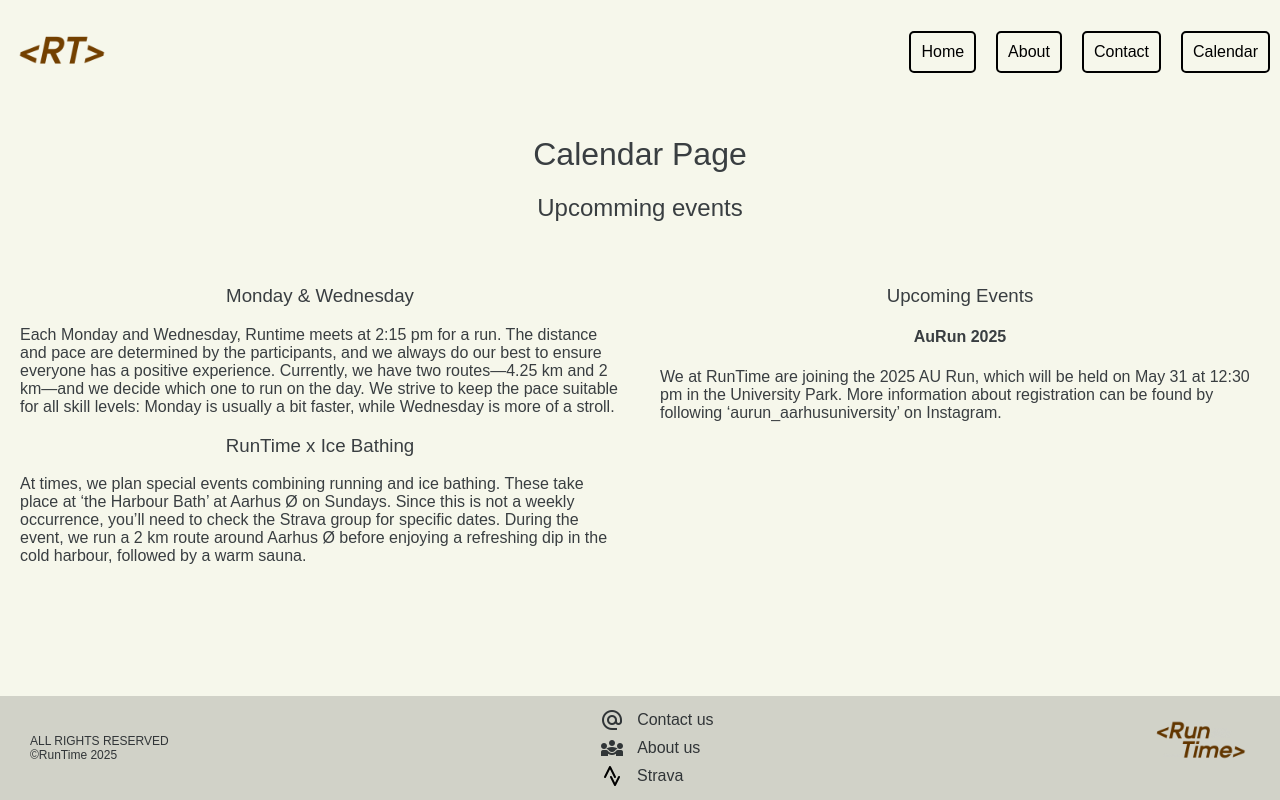
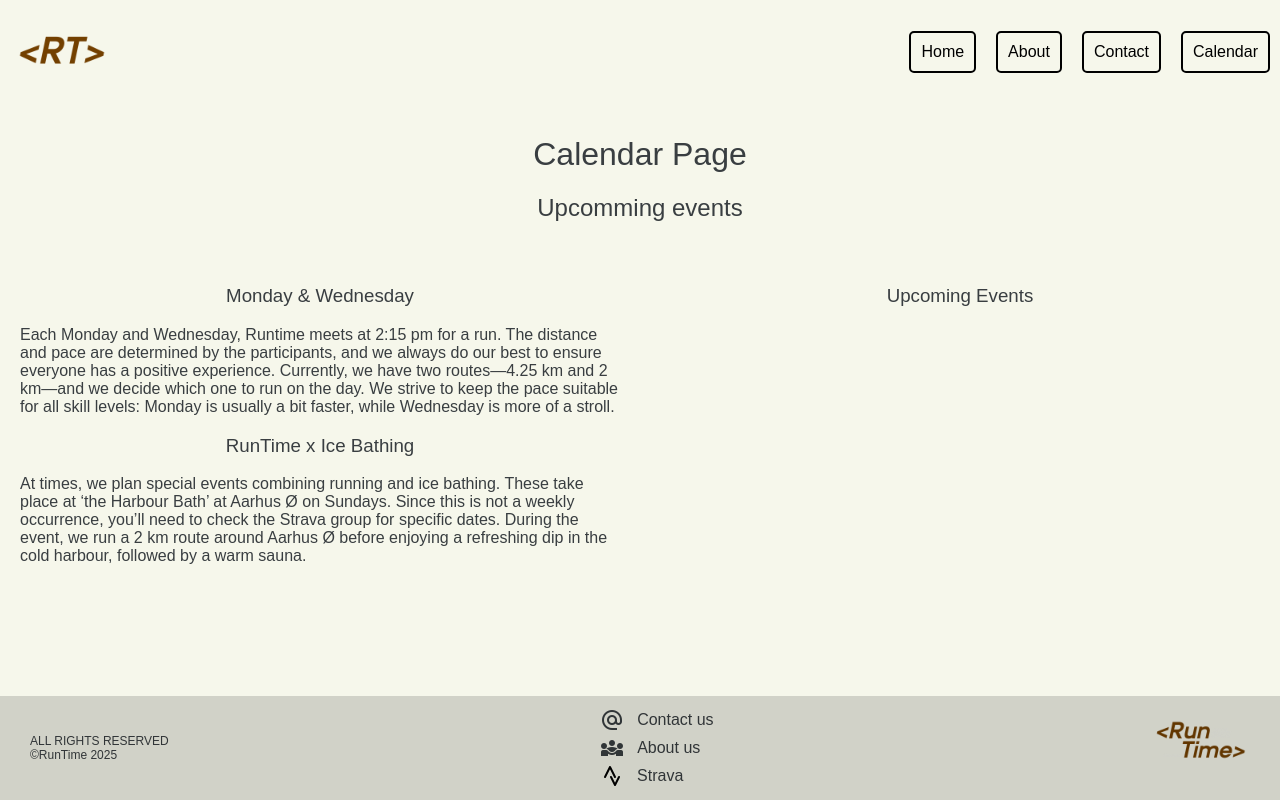
Before and after one commit to RunTimeAU/RunTimeWeb, a SvelteKit app: page /Calendar in a window 1280 px wide. Built offline with nearby package versions, Linux system fonts and the light colour scheme; a web font is replaced by a local one.

Commit message:
[UPDATE] Calendar update
Removed old events from the calendar

```diff
--- a/src/routes/Calendar/+page.svelte
+++ b/src/routes/Calendar/+page.svelte
@@ -25,13 +25,6 @@
     </div>
     <div class="upcoming">
         <h3>Upcoming Events</h3>
-        <div class="AuRun">
-            <h4>AuRun 2025</h4>
-            <p>
-                We at RunTime are joining the 2025 AU Run, which will be held on May 31 at 12:30 pm in the University Park.
-                More information about registration can be found by following ‘aurun_aarhusuniversity’ on Instagram.
-            </p>
-        </div>
     </div>
 </div>
 <style>
```
